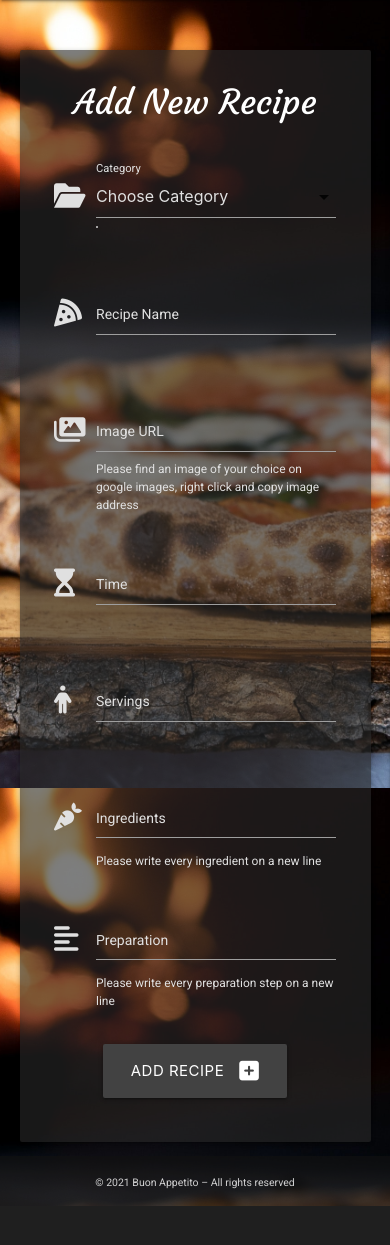
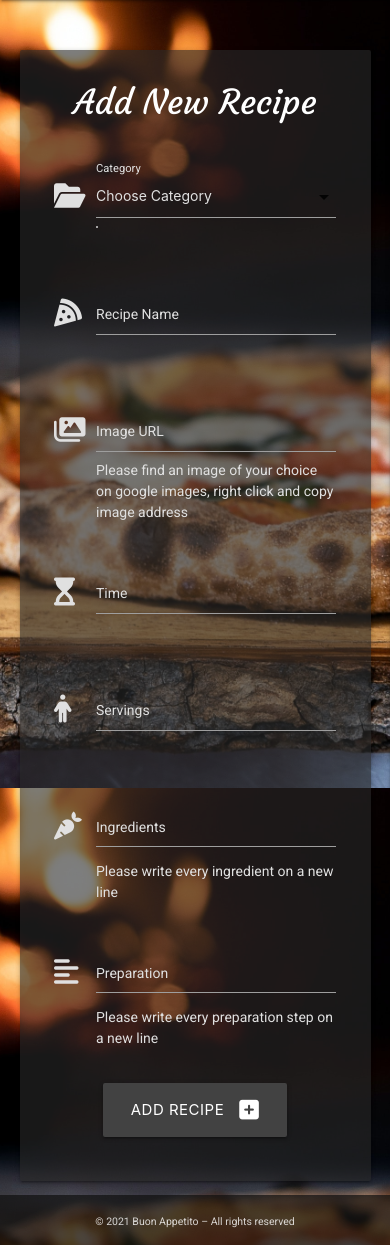
Before and after one commit to VictoriaShalabaeva/italian-cuisine-app, a Flask app: page /add_new_recipe in a window 390 px wide. Shown: the part 56-1301 px from the top of the page. Before the commit the page ends 1262 px from the top, so only its background shows below. Run offline with Flask 2, Linux system fonts and the light colour scheme; data that the repository does not hold is empty; some libraries are stand-ins or nearby versions.

Commit message:
Add media query to add new recipe page

```diff
--- a/static/css/style.css
+++ b/static/css/style.css
@@ -169,6 +169,10 @@ nav .brand-logo {
     .card .card-title {
         font-size: 18px;
     }
+    .title {
+        margin-top: 10px;
+        font-size: 32px;
+    }
 }
 
 @media screen and (max-width: 290px) {
@@ -265,3 +269,28 @@ textarea.materialize-textarea {
 .dropdown-content {
     background-color: rgba(40, 40, 40);
 }
+
+@media screen and (max-width: 500px) {
+    .input-field .helper-text,
+    .dropdown-content li>a, .dropdown-content li>span,
+    .select-wrapper input.select-dropdown,
+    textarea.materialize-textarea,
+    .select-dropdown li.disabled,
+    .select-dropdown li.disabled>span,
+    .select-dropdown li.optgroup,
+    input:not([type]),
+    input[type=text]:not(.browser-default),
+    input[type=password]:not(.browser-default),
+    input[type=email]:not(.browser-default),
+    input[type=url]:not(.browser-default),
+    input[type=time]:not(.browser-default),
+    input[type=date]:not(.browser-default),
+    input[type=datetime]:not(.browser-default),
+    input[type=datetime-local]:not(.browser-default),
+    input[type=tel]:not(.browser-default),
+    input[type=number]:not(.browser-default),
+    input[type=search]:not(.browser-default),
+    textarea.materialize-textarea {
+        font-size: 14px;
+    }
+}
```
